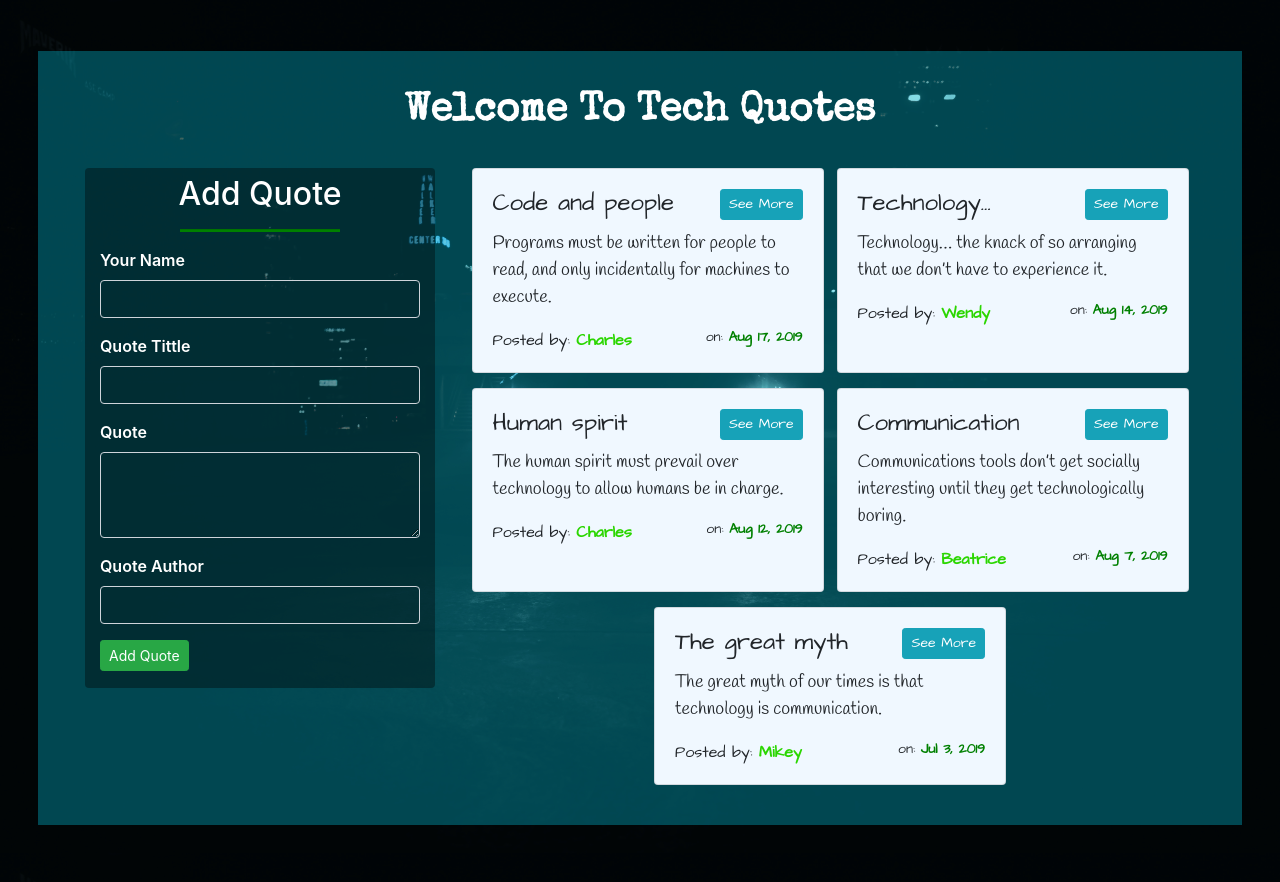
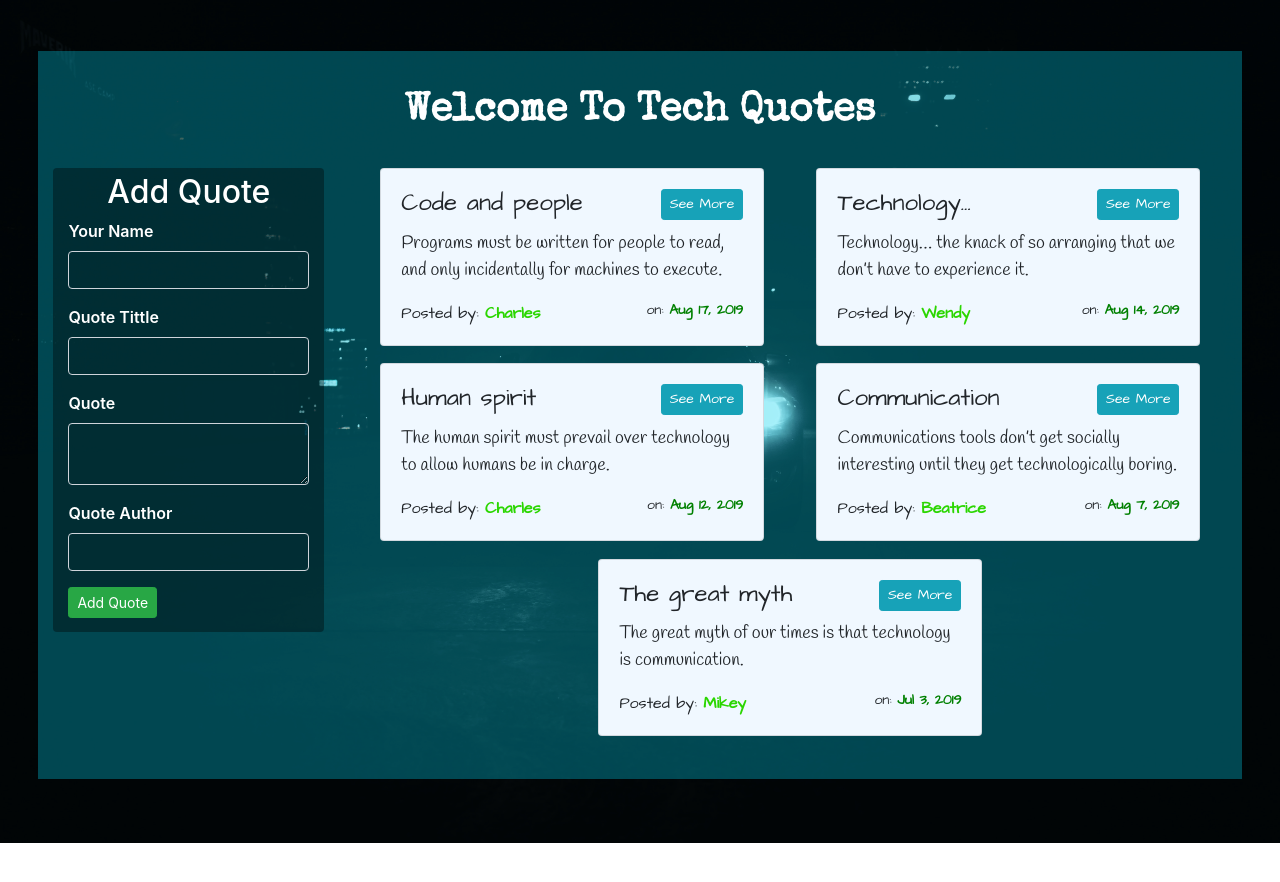
Before and after one commit to Owiti-Charles/Quotes-app, an Angular app: page / in a window 1280 px wide. Shown: the top 882 px of the page. After the commit the page ends 843 px from the top, so only its background shows below. Built offline with nearby package versions, Linux system fonts and the light colour scheme; a web font is replaced by a local one; what @sweetalert2/ngx-sweetalert2 would draw is missing.

Commit message:
Add reset form functionality after one has submited a new quote

```diff
--- a/src/app/quote-details/quote-details.component.html
+++ b/src/app/quote-details/quote-details.component.html
@@ -1,6 +1,6 @@
 <h6 class="card-subtitle mb-2 text-muted"> - {{quoty.author}} <span id="when">Posted: {{quoty.datePosted|datePipe}} days ago.</span> </h6>
 <div class="container-fluid" id="buttons">
-  <button class="btn btn-sm btn-success" (click)='upvote(i)'>{{quoty.likes}} <i class="fa fa-thumbs-up" id="like"></i></button>
-  <button class="btn btn-sm hate" id="hate" (click)='downvote(i)'>{{quoty.dislikes}} <i class="fa fa-thumbs-down" id="dislike"></i></button>
+  <button class="btn btn-sm btn-success" (click)='upvote()'>{{quoty.likes}} <i class="fa fa-thumbs-up" id="like"></i></button>
+  <button class="btn btn-sm hate" id="hate" (click)='downvote()'>{{quoty.dislikes}} <i class="fa fa-thumbs-down" id="dislike"></i></button>
   <button class="btn btn-sm btn-danger" id="del" (click)='deleteQuote(true)'><i class="fa fa-trash" id="delete"></i></button>
 </div>
--- a/src/app/quote-details/quote-details.component.ts
+++ b/src/app/quote-details/quote-details.component.ts
@@ -12,10 +12,10 @@ export class QuoteDetailsComponent implements OnInit {
   deleteQuote(read:boolean){
     this.isRead.emit(read);
   }
-  upvote(i){
+  upvote(){
     this.quoty.likes+=1;
   }
-  downvote(i){
+  downvote(){
     this.quoty.dislikes+=1;
   }
   constructor() { }
--- a/src/app/quotes-form/quotes-form.component.html
+++ b/src/app/quotes-form/quotes-form.component.html
@@ -1,7 +1,7 @@
 <div class="container-fluid">
   <h2 class="heading">Add Quote</h2>
-  <hr>
-  <form (ngSubmit)='addQuote()' #quotesForm='ngForm'>
+  <!-- <hr> -->
+  <form (ngSubmit)='addQuote() ;quotesForm.resetForm({})' #quotesForm='ngForm'>
       <div class="form-group">
         <label for="name">Your Name</label>
         <input type="text" required class="form-control" id="name" [(ngModel)]="quoted.name" name="name" #name='ngModel' minlength="3">
@@ -25,7 +25,7 @@
       </div>
       <div class="form-group">
         <label for="description">Quote</label>
-        <textarea class="form-control" id="quote" rows="3" required [(ngModel)]="quoted.quote" name="quote" #quote='ngModel'></textarea>
+        <textarea class="form-control" id="quote" rows="2" required [(ngModel)]="quoted.quote" name="quote" #quote='ngModel'></textarea>
         <div *ngIf="quote.invalid && quote.dirty" class="alert alert-danger">
           <div *ngIf="quote.errors.required">
               Quote can not be empty.
@@ -41,6 +41,6 @@
           </div>
         </div>
       </div>
-      <button class="btn btn-sm btn-success">Add Quote</button>
+      <button type="submit" class="btn btn-sm btn-success">Add Quote</button>
   </form>
 </div>
--- a/src/app/quotes-form/quotes-form.component.ts
+++ b/src/app/quotes-form/quotes-form.component.ts
@@ -12,8 +12,8 @@ export class QuotesFormComponent implements OnInit {
 
   addQuote(){
 this.add.emit(this.quoted);
+this.quoted = new Quote(0,"","","","",new Date(),0,0);
   }
-
   constructor() { }
 
   ngOnInit() {
--- a/src/app/quotes/quotes.component.html
+++ b/src/app/quotes/quotes.component.html
@@ -2,14 +2,14 @@
   <h1>
     {{ title | titlecase }}
   </h1>
-  <div class="container">
+  <div class="container-fluid">
     <div class="row">
-      <div class="col-sm-4">
+      <div class="col-sm-3">
         <app-quotes-form (add)="addedQuote($event)"></app-quotes-form>
       </div>
-      <div class="col-sm-8">
+      <div class="col-sm-9">
         <div class="all-cards">
-          <div *ngFor="let quote of sortQuotes let i= index" class="card" style="width: 22rem;"  >
+          <div *ngFor="let quote of sortQuotes let i= index" class="card" style="width: 24rem;"  >
             <div class="card-body">
               <h4 class="card-title">{{quote.title}}<button (click)='displayInfo(i)' class="btn btn-info btn-sm" id="quotes-button" >See More</button></h4>
               <p class="card-text" id="param">{{quote.quote}}</p>
```
